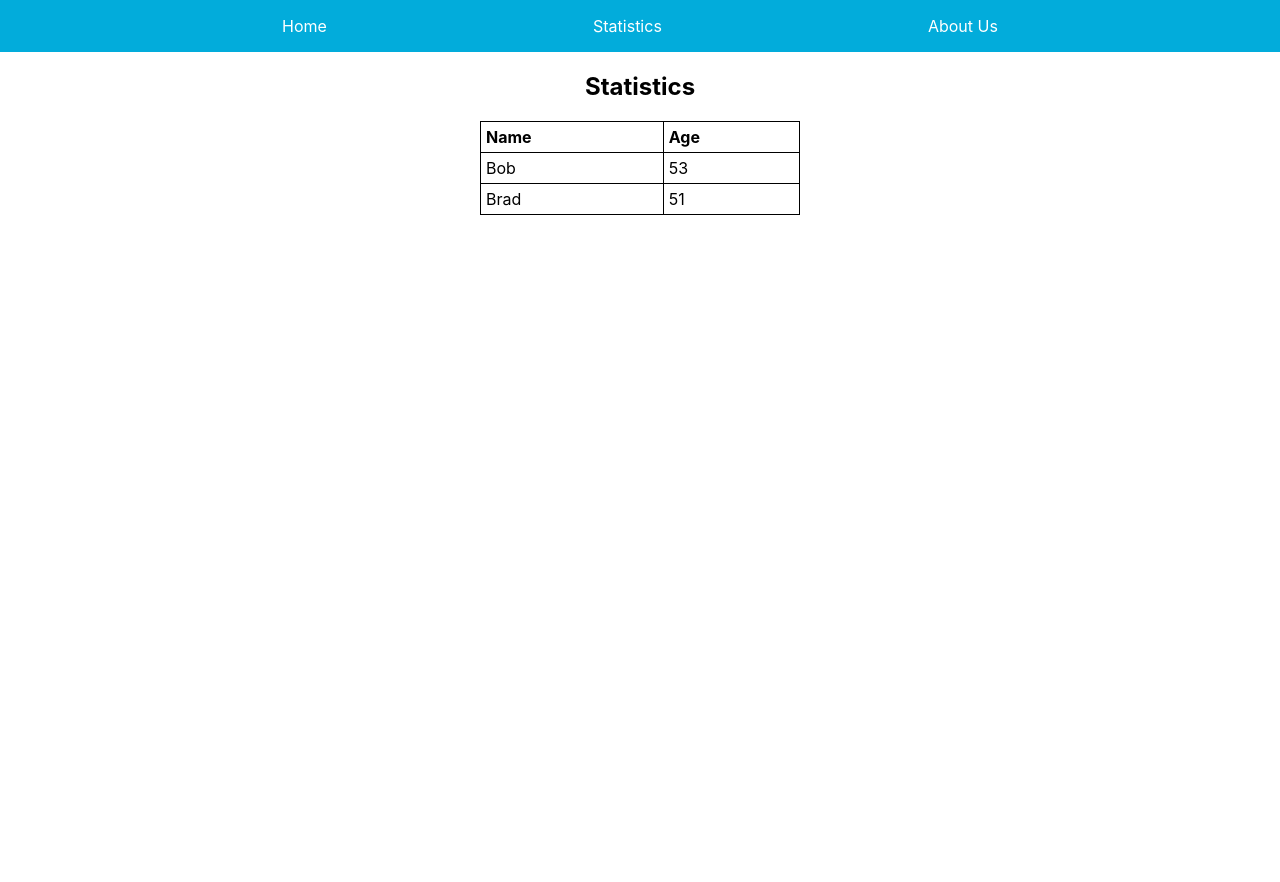
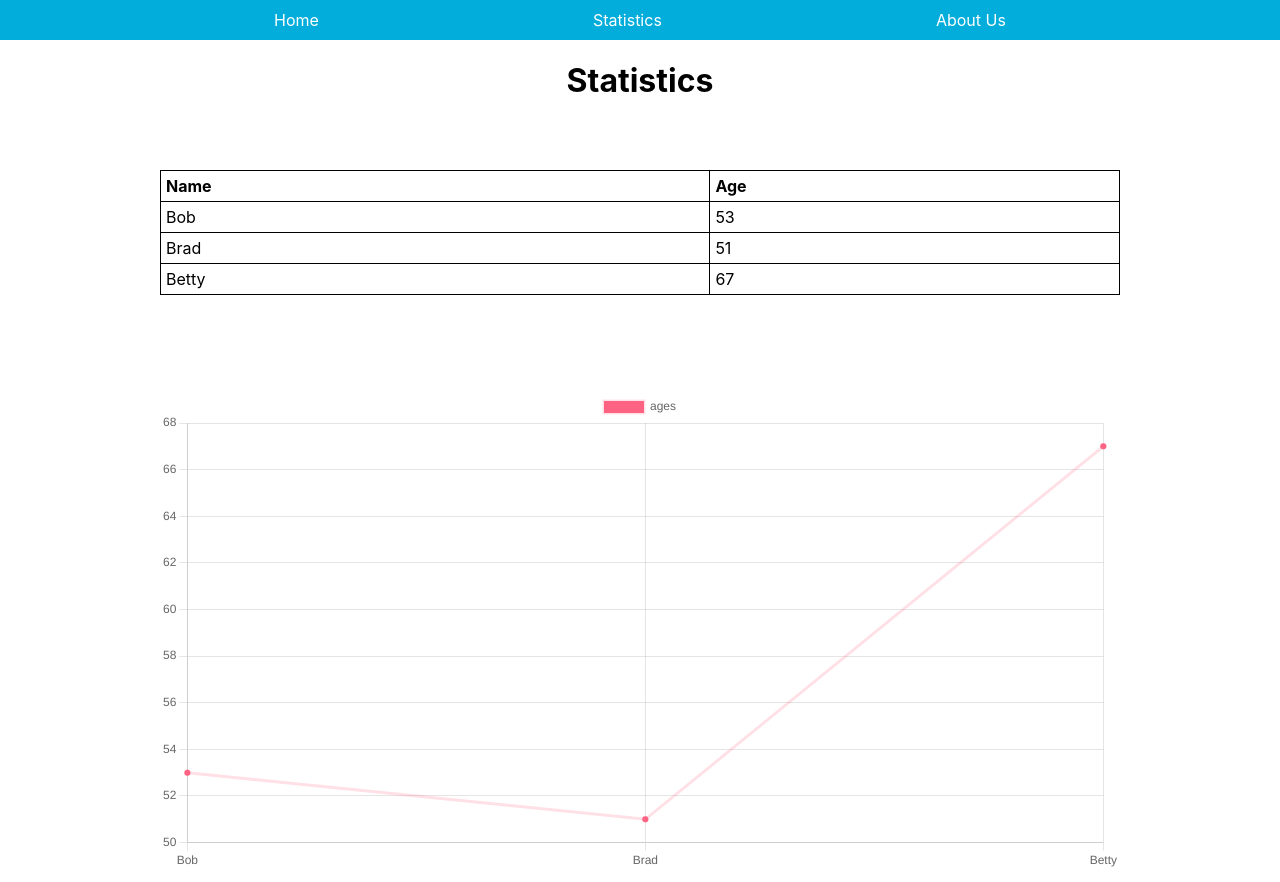
Before and after one commit to bruer/car-statistics, a React (Create React App) app: page /statistics in a window 1280 px wide. Before the commit the page ends 800 px from the top, so only its background shows below. Built offline with nearby package versions, Linux system fonts and the light colour scheme.

Commit message:
add graph to Statistics page
- also decompose components into smaller subcomponents

```diff
--- a/src/App.css
+++ /dev/null
@@ -1,53 +0,0 @@
-main {
-  height: 100vh;
-}
-
-section {
-  width: 100%;
-  display: flex;
-  flex-direction: column;
-  align-items: center;
-}
-
-/*
-HEADER / NAVIGATION
-*/
-
-nav {
-  width: 100%;
-}
-
-nav ul {
-  display: flex;
-  justify-content: space-evenly;
-  list-style: none;
-  margin: 0;
-  padding: 1rem;
-  background-color: #02acdb;
-}
-
-nav li a {
-  color: #fff;
-  text-decoration: none;
-}
-
-nav li a:focus,
-nav li a:hover {
-  text-decoration: underline;
-}
-
-/*
-STATISTICS TABLE
-*/
-
-table {
-  width: 25%;
-  border-collapse: collapse;
-}
-
-th,
-td {
-  text-align: left;
-  border: solid 1px;
-  padding: 5px;
-}
--- a/src/App.jsx
+++ b/src/App.jsx
@@ -1,26 +1,18 @@
-import "./App.css";
-import { BrowserRouter, Switch, Link, Route } from "react-router-dom";
+import "./styles/App.css";
+import "./styles/Header.css";
+import "./styles/Statistics.css";
+
+import { BrowserRouter, Switch, Route } from "react-router-dom";
 import Home from "./pages/Home";
+import Header from "./components/Header";
 import Statistics from "./pages/Statistics";
 import About from "./pages/About";
 
 function App() {
   return (
     <BrowserRouter>
-      <main>
-        <nav>
-          <ul>
-            <li>
-              <Link to="/">Home</Link>
-            </li>
-            <li>
-              <Link to="/statistics">Statistics</Link>
-            </li>
-            <li>
-              <Link to="/about">About Us</Link>
-            </li>
-          </ul>
-        </nav>
+      <div className="app-container">
+        <Header />
         <Switch>
           <Route exact path="/">
             <Home />
@@ -32,7 +24,7 @@ function App() {
             <About />
           </Route>
         </Switch>
-      </main>
+      </div>
     </BrowserRouter>
   );
 }
--- a/src/components/Graph.jsx
+++ b/src/components/Graph.jsx
@@ -1,22 +1,21 @@
 import { Line } from "react-chartjs-2";
 
-const data = {
-  labels: ["1", "2", "3", "4", "5", "6"],
-  datasets: [
-    {
-      label: "# of Votes",
-      data: [12, 19, 3, 5, 2, 3],
-      fill: false,
-      backgroundColor: "rgb(255, 99, 132)",
-      borderColor: "rgba(255, 99, 132, 0.2)",
-    },
-  ],
-};
-
-function Graph() {
+function Graph({ people }) {
   return (
-    <div>
-      <Line data={data} />
+    <div className="graph-container">
+      <Line
+        data={{
+          labels: people.map(({ name }) => name),
+          datasets: [
+            {
+              data: people.map(({ age }) => age),
+              label: "ages",
+              backgroundColor: "rgb(255, 99, 132)",
+              borderColor: "rgba(255, 99, 132, 0.2)",
+            },
+          ],
+        }}
+      />
     </div>
   );
 }
--- /dev/null
+++ b/src/components/Header.jsx
@@ -0,0 +1,23 @@
+import { Link } from "react-router-dom";
+
+function Header() {
+  return (
+    <header>
+      <nav>
+        <ul>
+          <li>
+            <Link to="/">Home</Link>
+          </li>
+          <li>
+            <Link to="/statistics">Statistics</Link>
+          </li>
+          <li>
+            <Link to="/about">About Us</Link>
+          </li>
+        </ul>
+      </nav>
+    </header>
+  );
+}
+
+export default Header;
--- /dev/null
+++ b/src/components/Table.jsx
@@ -0,0 +1,26 @@
+import React from 'react'
+
+function Table({people}) {
+    return (
+        <table>
+          <thead>
+            <tr>
+              <th>Name</th>
+              <th>Age</th>
+            </tr>
+          </thead>
+          <tbody>
+            {people.map(({ name, age }, index) => {
+              return (
+                <tr key={index}>
+                  <td>{name}</td>
+                  <td>{age}</td>
+                </tr>
+              );
+            })}
+          </tbody>
+        </table>
+    )
+}
+
+export default Table
--- a/src/pages/About.jsx
+++ b/src/pages/About.jsx
@@ -2,9 +2,9 @@ import React from "react";
 
 function About() {
   return (
-    <section>
+    <main>
       <h1>About</h1>
-    </section>
+    </main>
   );
 }
 
--- a/src/pages/Home.jsx
+++ b/src/pages/Home.jsx
@@ -2,9 +2,9 @@ import React from "react";
 
 function Home() {
   return (
-    <section>
+    <main>
       <h1>Welcome!</h1>
-    </section>
+    </main>
   );
 }
 
--- a/src/pages/Statistics.jsx
+++ b/src/pages/Statistics.jsx
@@ -1,26 +1,21 @@
+import Graph from "../components/Graph";
+import Table from "../components/Table";
+
+const people = [
+  { name: "Bob", age: 53 },
+  { name: "Brad", age: 51 },
+  { name: "Betty", age: 67 },
+];
+
 function Statistics() {
   return (
-    <section>
+    <main>
       <h1>Statistics</h1>
-      <table>
-        <thead>
-          <tr>
-            <th>Name</th>
-            <th>Age</th>
-          </tr>
-        </thead>
-        <tbody>
-          <tr>
-            <td>Bob</td>
-            <td>53</td>
-          </tr>
-          <tr>
-            <td>Brad</td>
-            <td>51</td>
-          </tr>
-        </tbody>
-      </table>
-    </section>
+      <div className="statistics-content">
+        <Table people={people} />
+        <Graph people={people} />
+      </div>
+    </main>
   );
 }
 
--- /dev/null
+++ b/src/styles/App.css
@@ -0,0 +1,11 @@
+.app-container {
+  height: 100vh;
+}
+
+main {
+  width: 100%;
+  height: 95%;
+  display: flex;
+  flex-direction: column;
+  align-items: center;
+}
--- /dev/null
+++ b/src/styles/Header.css
@@ -0,0 +1,27 @@
+header {
+  height: 5%;
+  display: flex;
+  align-items: center;
+  background-color: #02acdb;
+}
+
+nav {
+  width: 100%;
+}
+
+nav ul {
+  display: flex;
+  justify-content: space-evenly;
+  list-style: none;
+  margin: 0;
+  padding: 0;
+}
+
+nav li a {
+  color: #fff;
+  text-decoration: none;
+}
+
+nav li a:hover {
+  text-decoration: underline;
+}
--- /dev/null
+++ b/src/styles/Statistics.css
@@ -0,0 +1,27 @@
+.statistics-content {
+  height: 100%;
+  width: 75%;
+  display: flex;
+  flex-direction: column;
+  align-items: center;
+}
+
+.statistics-content > * {
+  margin: 3rem 0;
+}
+
+table {
+  width: 100%;
+  border-collapse: collapse;
+}
+
+th,
+td {
+  text-align: left;
+  border: solid 1px;
+  padding: 5px;
+}
+
+.graph-container {
+  width: 100%;
+}
```
